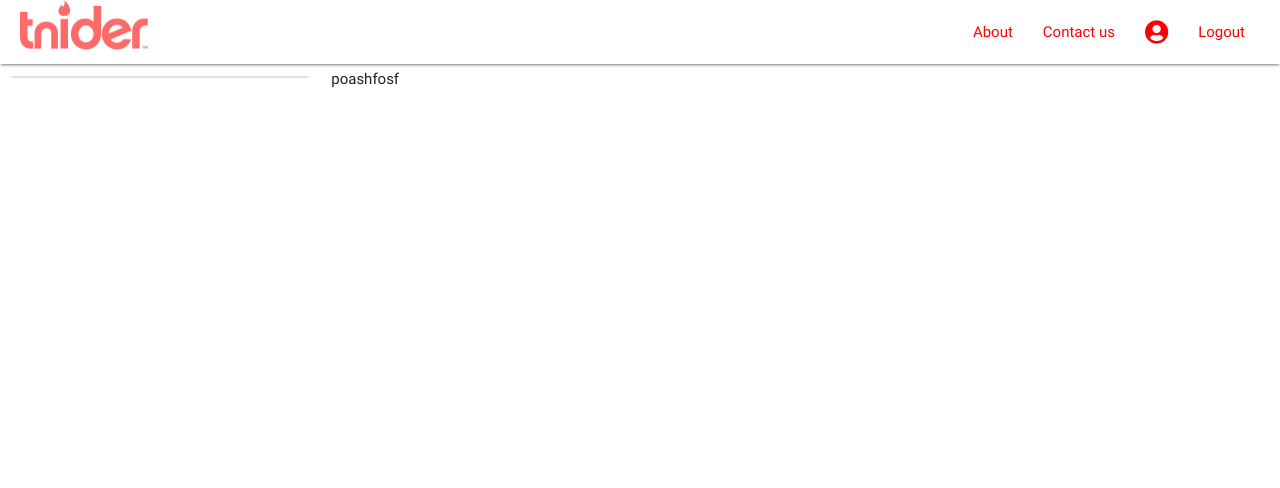
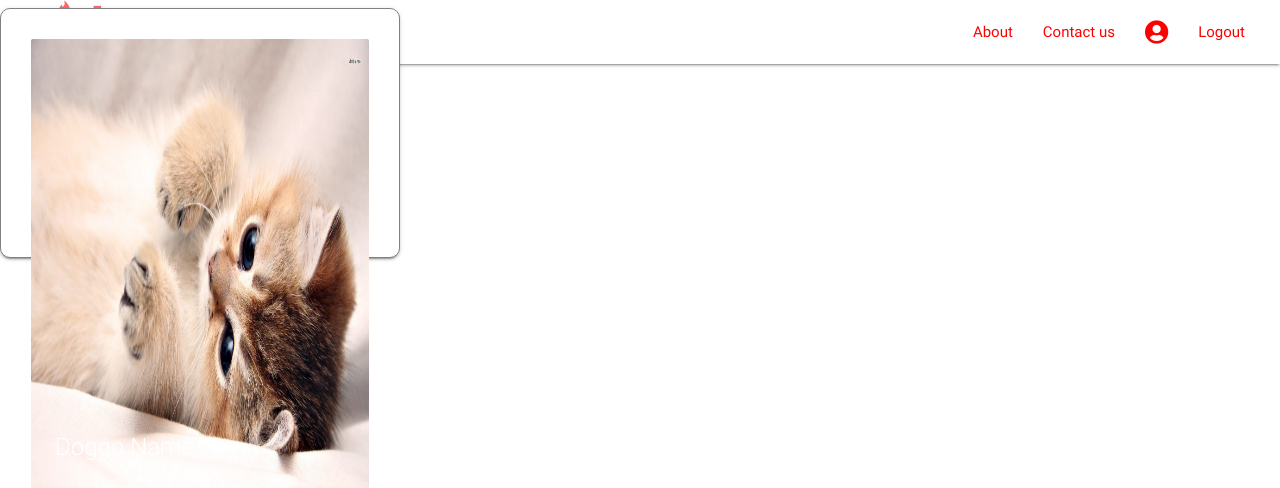
Before and after one commit to allereddou/GLO-2005_Tnider, a Flask app: page /browse in a window 1280 px wide. Shown: the top 488 px of the page. Run offline with Flask 2, Linux system fonts and the light colour scheme; the visitor is signed in with stand-in values (Sample User, id 1); data that the repository does not hold is empty; some libraries are stand-ins or nearby versions.

Commit message:
first commit bitches

```diff
--- a/server.py
+++ b/server.py
@@ -71,6 +71,8 @@ def account_info():
 
 @app.route("/", methods=["GET", "POST"])
 def login_page():
+    if current_user.is_authenticated:
+        return redirect(url_for("browse"))
     login_form = LoginForm(request.form)
     register_form = RegisterForm(request.form)
 
--- a/templates/browse.html
+++ b/templates/browse.html
@@ -42,7 +42,7 @@
         </div>
 
         <div class="col m9 s12" id="mister-flip-yo-card">
-                <div class="front" id="front-card" style="display: none;">
+                <div class="front" id="front-card" style="display: block;">
                     <div class="card">
                         <div class="card-image" id="card-image-random">
                             <img src="/static/ressources/kitteh.jpg" height="450">
```
